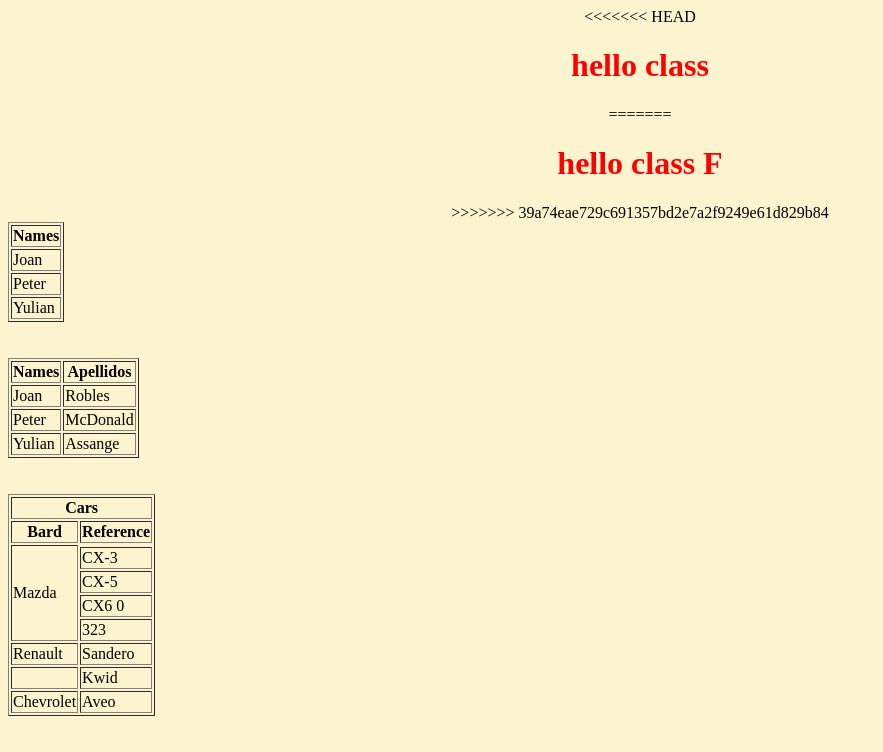
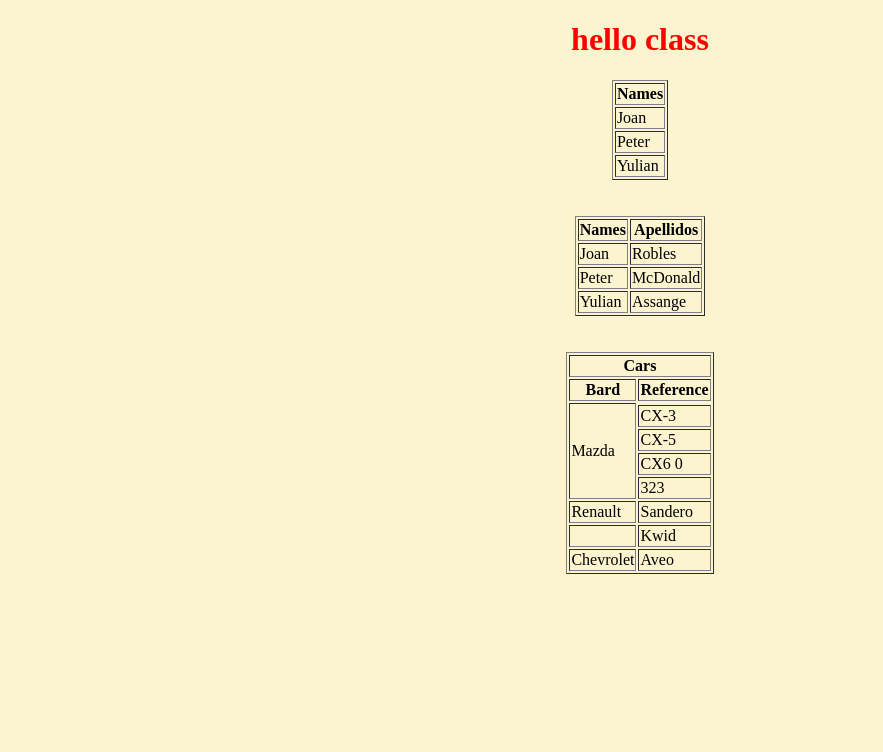
Before and after one commit to JeissonSantander/advance-programming, a plain HTML site: page index.html in a window 1280 px wide. Shown: the whole page, without its empty margins (0-883 px from the left). Drawn offline with Linux system fonts and the light colour scheme.

Commit message:
centrar tablas

```diff
--- a/index.html
+++ b/index.html
@@ -13,15 +13,9 @@
 <body bgcolor="#FCF3CF" >
 
     <center>
-<<<<<<< HEAD
         <font color="red"><h1 > hello class </h1></font>
-=======
-
-            <font color="red">
-                <h1 > hello class F </h1>
-            </font>
->>>>>>> 39a74eae729c691357bd2e7a2f9249e61d829b84
     </center>
+    <center>
     <table border="1">
         <tr>
             <th>Names</th>
@@ -88,12 +82,8 @@
             <td>Aveo</td>
         </tr>
 
-
-
     </table>
-
-
-
+    </center>
 
 </body>
 </html>
```
